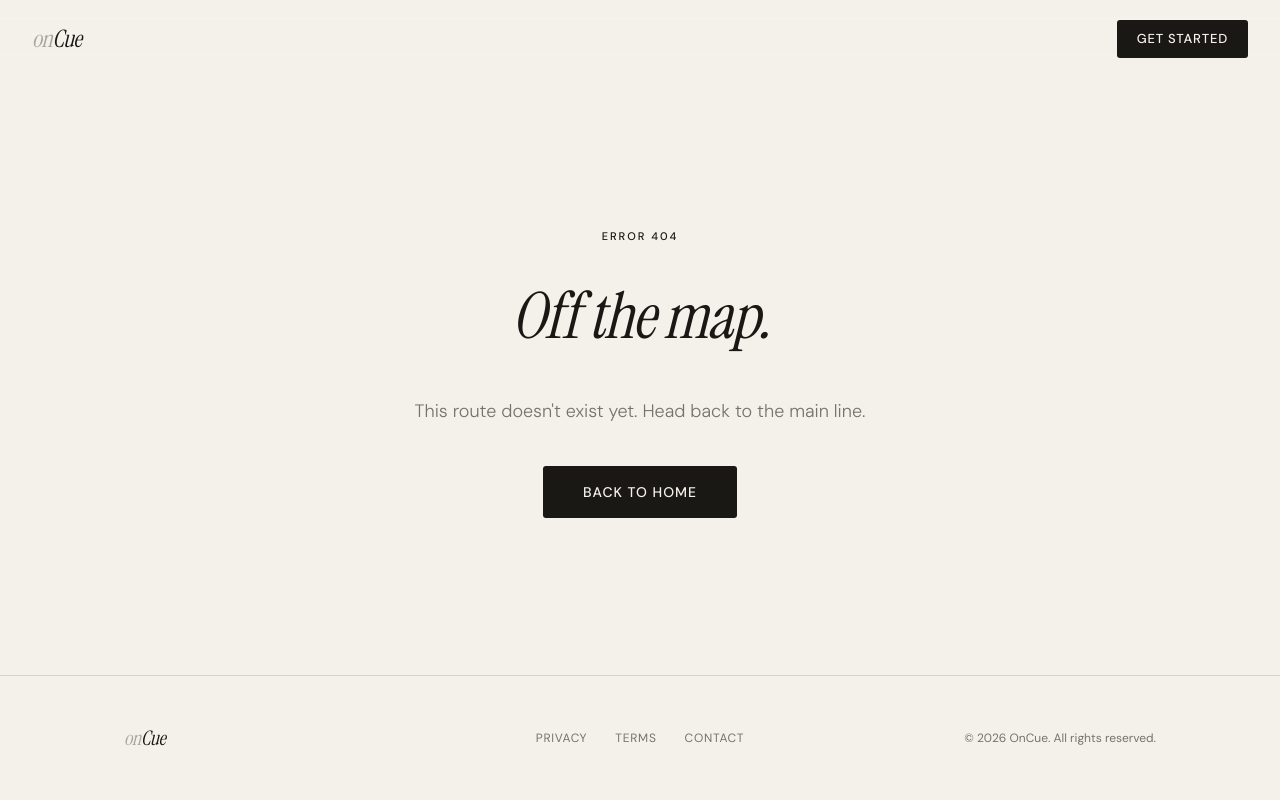
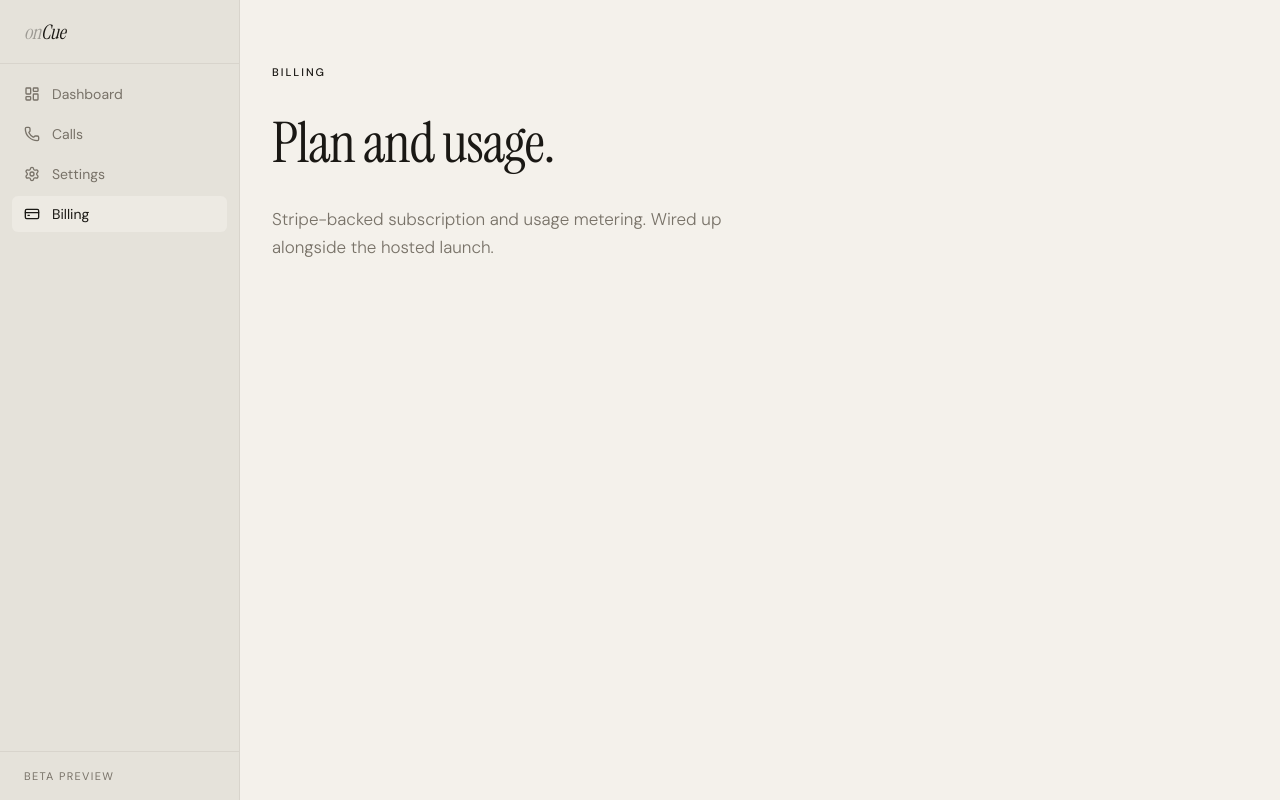
Before and after one commit to kevinle623/oncue, a Next.js app in the folder apps/web/: page /billing in a window 1280 px wide. Before the commit this address had no page. Built offline with nearby package versions, Linux system fonts and the light colour scheme.

Commit message:
initial skeleton of main app

```diff
--- /dev/null
+++ b/apps/web/app/(app)/billing/page.tsx
@@ -0,0 +1,10 @@
+import type { Metadata } from "next";
+import { BillingScreen } from "@/components/screens/billing";
+
+export const metadata: Metadata = {
+  title: "Billing — OnCue",
+};
+
+export default function BillingRoute() {
+  return <BillingScreen />;
+}
--- /dev/null
+++ b/apps/web/app/(app)/calls/page.tsx
@@ -0,0 +1,10 @@
+import type { Metadata } from "next";
+import { CallsScreen } from "@/components/screens/calls";
+
+export const metadata: Metadata = {
+  title: "Calls — OnCue",
+};
+
+export default function CallsRoute() {
+  return <CallsScreen />;
+}
--- /dev/null
+++ b/apps/web/app/(app)/dashboard/page.tsx
@@ -0,0 +1,10 @@
+import type { Metadata } from "next";
+import { DashboardScreen } from "@/components/screens/dashboard";
+
+export const metadata: Metadata = {
+  title: "Dashboard — OnCue",
+};
+
+export default function DashboardRoute() {
+  return <DashboardScreen />;
+}
--- /dev/null
+++ b/apps/web/app/(app)/layout.tsx
@@ -0,0 +1,9 @@
+import { AppShell } from "@/components/layout/app-shell";
+
+export default function AppGroupLayout({
+  children,
+}: {
+  children: React.ReactNode;
+}) {
+  return <AppShell>{children}</AppShell>;
+}
--- /dev/null
+++ b/apps/web/app/(app)/settings/page.tsx
@@ -0,0 +1,10 @@
+import type { Metadata } from "next";
+import { SettingsScreen } from "@/components/screens/settings";
+
+export const metadata: Metadata = {
+  title: "Settings — OnCue",
+};
+
+export default function SettingsRoute() {
+  return <SettingsScreen />;
+}
--- a/apps/web/app/(marketing)/docs/page.tsx
+++ /dev/null
@@ -1,61 +0,0 @@
-import type { Metadata } from "next";
-import { DocPage } from "@/components/layout/doc-page";
-
-export const metadata: Metadata = {
-  title: "Documentation — OnCue",
-  description: "How OnCue works and what you can say to it.",
-};
-
-export default function DocsPage() {
-  return (
-    <DocPage eyebrow="Documentation" title="How OnCue works">
-      <p>
-        OnCue is a voice assistant that runs over a phone call. Save the OnCue
-        number to your speed dial, call it, and speak naturally. We translate
-        your intent into actions on the services you&apos;ve connected.
-      </p>
-
-      <h2>Getting started</h2>
-      <ul>
-        <li>Reserve your access — beta slots open monthly.</li>
-        <li>Connect an integration (Spotify is live, more coming).</li>
-        <li>Save OnCue to your speed dial. Call it. Talk to it.</li>
-      </ul>
-
-      <h2>What you can say</h2>
-      <ul>
-        <li>
-          <code>&ldquo;Play something sad.&rdquo;</code>
-        </li>
-        <li>
-          <code>&ldquo;Shuffle my late night drive playlist at 40%.&rdquo;</code>
-        </li>
-        <li>
-          <code>&ldquo;Turn on the driveway lights.&rdquo;</code>
-        </li>
-        <li>
-          <code>&ldquo;Summarize my last call.&rdquo;</code>
-        </li>
-      </ul>
-
-      <h2>Supported integrations</h2>
-      <ul>
-        <li>Spotify (available now)</li>
-        <li>Apple Music, WhatsApp, Waze, Google Calendar, Notion (in progress)</li>
-      </ul>
-
-      <h2>Open source</h2>
-      <p>
-        OnCue is developed in the open at{" "}
-        <a
-          href="https://github.com/kevinle623/oncue"
-          target="_blank"
-          rel="noopener noreferrer"
-        >
-          github.com/kevinle623/oncue
-        </a>
-        . Issues and contributions welcome.
-      </p>
-    </DocPage>
-  );
-}
--- /dev/null
+++ b/apps/web/components/layout/app-shell.tsx
@@ -0,0 +1,10 @@
+import { AppSidebar } from "@/components/layout/app-sidebar";
+
+export function AppShell({ children }: { children: React.ReactNode }) {
+  return (
+    <div className="flex min-h-svh">
+      <AppSidebar />
+      <main className="flex-1 overflow-y-auto">{children}</main>
+    </div>
+  );
+}
--- /dev/null
+++ b/apps/web/components/layout/app-sidebar.tsx
@@ -0,0 +1,59 @@
+"use client";
+
+import { CreditCard, LayoutDashboard, Phone, Settings } from "lucide-react";
+import Link from "next/link";
+import { usePathname } from "next/navigation";
+import { Wordmark } from "@/components/common/wordmark";
+import { cn } from "@/lib/utils";
+
+type NavItem = {
+  href: string;
+  label: string;
+  icon: React.ComponentType<{ className?: string }>;
+};
+
+const NAV: NavItem[] = [
+  { href: "/dashboard", label: "Dashboard", icon: LayoutDashboard },
+  { href: "/calls", label: "Calls", icon: Phone },
+  { href: "/settings", label: "Settings", icon: Settings },
+  { href: "/billing", label: "Billing", icon: CreditCard },
+];
+
+export function AppSidebar() {
+  const pathname = usePathname();
+
+  return (
+    <aside className="border-border bg-surface-low flex h-svh w-60 shrink-0 flex-col border-r">
+      <div className="border-border flex h-16 items-center border-b px-6">
+        <Link href="/" aria-label="OnCue home">
+          <Wordmark size="sm" />
+        </Link>
+      </div>
+      <nav className="flex flex-1 flex-col gap-1 p-3">
+        {NAV.map((item) => {
+          const active =
+            pathname === item.href || pathname.startsWith(`${item.href}/`);
+          const Icon = item.icon;
+          return (
+            <Link
+              key={item.href}
+              href={item.href}
+              className={cn(
+                "flex items-center gap-3 rounded-md px-3 py-2 text-sm transition-colors",
+                active
+                  ? "bg-surface text-foreground"
+                  : "text-muted-foreground hover:text-foreground hover:bg-surface",
+              )}
+            >
+              <Icon className="size-4" />
+              {item.label}
+            </Link>
+          );
+        })}
+      </nav>
+      <div className="border-border text-muted-foreground border-t px-6 py-4 text-[11px] tracking-[0.12em] uppercase">
+        Beta preview
+      </div>
+    </aside>
+  );
+}
--- /dev/null
+++ b/apps/web/components/screens/billing.tsx
@@ -0,0 +1,19 @@
+import { Container } from "@/components/common/container";
+import { DisplayHeading } from "@/components/common/display-heading";
+import { SectionBody } from "@/components/common/section-body";
+import { SectionLabel } from "@/components/common/section-label";
+
+export function BillingScreen() {
+  return (
+    <Container className="px-8 py-16">
+      <SectionLabel>Billing</SectionLabel>
+      <DisplayHeading className="mt-5" size="md">
+        Plan and usage.
+      </DisplayHeading>
+      <SectionBody className="mt-5">
+        Stripe-backed subscription and usage metering. Wired up alongside the
+        hosted launch.
+      </SectionBody>
+    </Container>
+  );
+}
--- /dev/null
+++ b/apps/web/components/screens/calls.tsx
@@ -0,0 +1,19 @@
+import { Container } from "@/components/common/container";
+import { DisplayHeading } from "@/components/common/display-heading";
+import { SectionBody } from "@/components/common/section-body";
+import { SectionLabel } from "@/components/common/section-label";
+
+export function CallsScreen() {
+  return (
+    <Container className="px-8 py-16">
+      <SectionLabel>Calls</SectionLabel>
+      <DisplayHeading className="mt-5" size="md">
+        Call history.
+      </DisplayHeading>
+      <SectionBody className="mt-5">
+        A turn-by-turn transcript of every call, plus the actions OnCue took.
+        Coming with the hosted launch.
+      </SectionBody>
+    </Container>
+  );
+}
--- /dev/null
+++ b/apps/web/components/screens/dashboard.tsx
@@ -0,0 +1,19 @@
+import { Container } from "@/components/common/container";
+import { DisplayHeading } from "@/components/common/display-heading";
+import { SectionBody } from "@/components/common/section-body";
+import { SectionLabel } from "@/components/common/section-label";
+
+export function DashboardScreen() {
+  return (
+    <Container className="px-8 py-16">
+      <SectionLabel>Dashboard</SectionLabel>
+      <DisplayHeading className="mt-5" size="md">
+        Welcome to OnCue.
+      </DisplayHeading>
+      <SectionBody className="mt-5">
+        The hosted product is in active development. This is the shell — auth,
+        Spotify connection, call history, and billing land here.
+      </SectionBody>
+    </Container>
+  );
+}
--- /dev/null
+++ b/apps/web/components/screens/settings.tsx
@@ -0,0 +1,19 @@
+import { Container } from "@/components/common/container";
+import { DisplayHeading } from "@/components/common/display-heading";
+import { SectionBody } from "@/components/common/section-body";
+import { SectionLabel } from "@/components/common/section-label";
+
+export function SettingsScreen() {
+  return (
+    <Container className="px-8 py-16">
+      <SectionLabel>Settings</SectionLabel>
+      <DisplayHeading className="mt-5" size="md">
+        Account settings.
+      </DisplayHeading>
+      <SectionBody className="mt-5">
+        Phone number, connected integrations, voice preferences. Coming with
+        the hosted launch.
+      </SectionBody>
+    </Container>
+  );
+}
```
Also changed, not shown: 1 other file (tests, documents, lock files or other folders).
